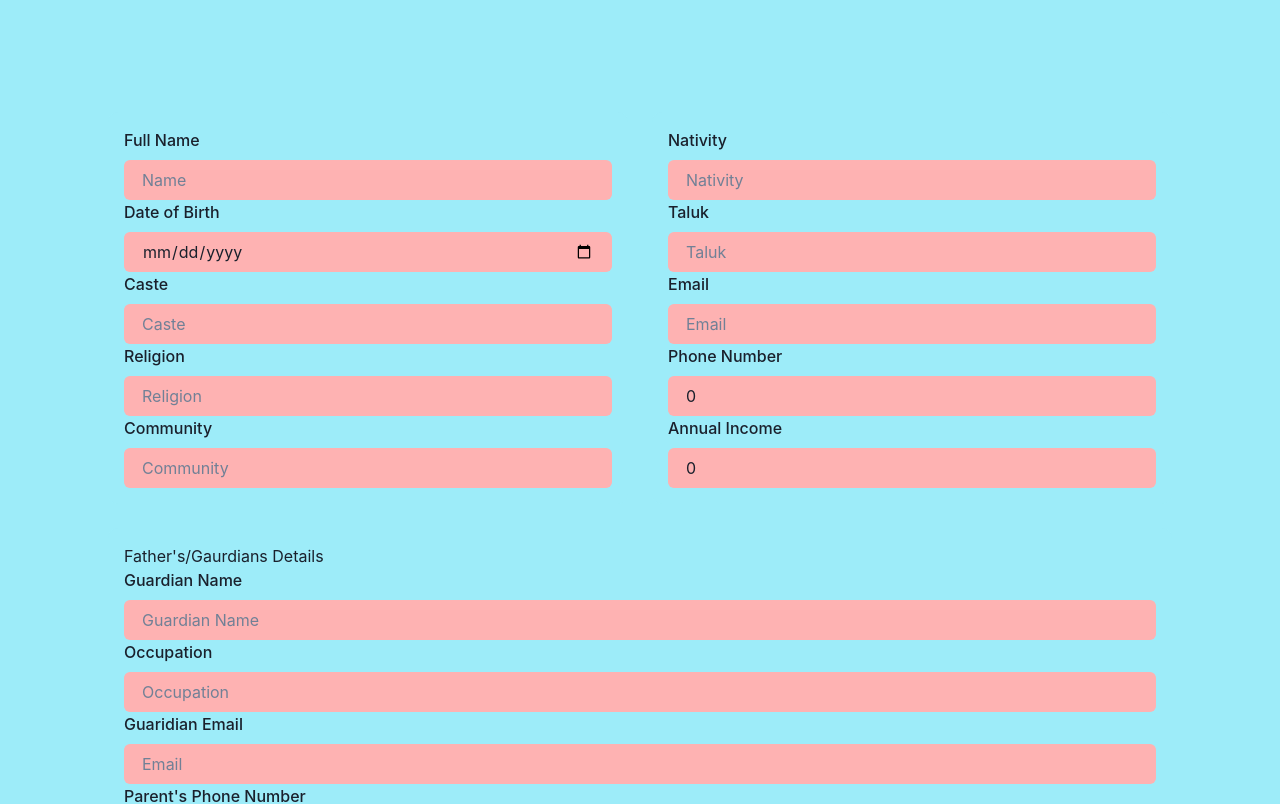
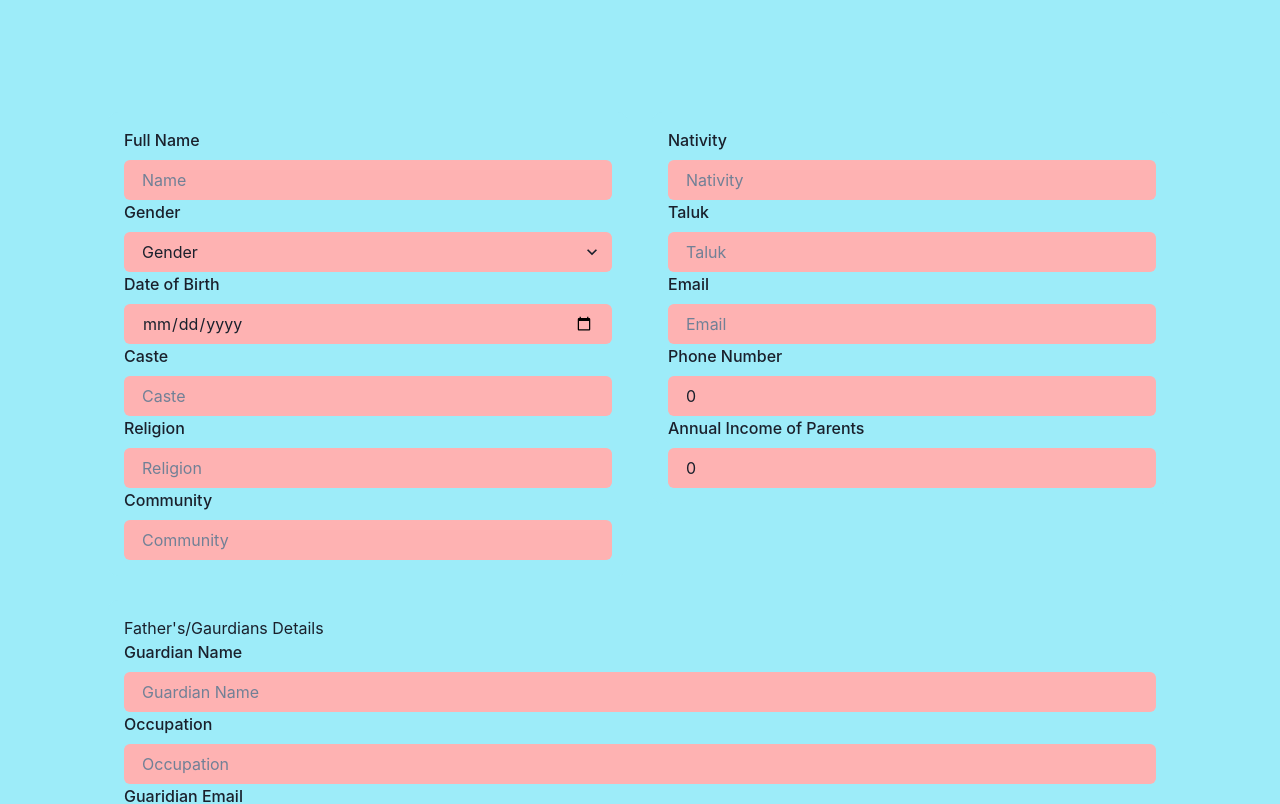
Before and after one commit to hacksh4w/test, a React (Vite) app: page / in a window 1280 px wide. Shown: the top 804 px of the page. Built offline with nearby package versions, Linux system fonts and the light colour scheme; what @react-pdf/renderer would draw is missing.

Commit message:
adds custom select components and gender option

```diff
--- a/src/TryForm.tsx
+++ b/src/TryForm.tsx
@@ -12,8 +12,10 @@ import { PDFViewer } from '@react-pdf/renderer';
 import { DevTool } from "@hookform/devtools";
 import CInput from "./components/CI";
 import { FormValues } from "./types";
+import Options from "./components/Options";
 const defaultValues: FormValues = {
   studName: "",
+  gender: "",
   email: "",
   caste: "",
   religion: "",
@@ -131,7 +133,7 @@ export const TryForm = () => {
       //onReset();
     }
   }, [isSubmitSuccessful, reset]);
-
+  const genderOptions: string[] = ['M', 'F', 'Other']
   return (
     <>
       <form
@@ -172,6 +174,15 @@ export const TryForm = () => {
                 errors={errors.studName}
                 register={register}
                 //{...register('studName')}
+              />
+              <Options
+                id="gender"
+                name="gender"
+                label="Gender"
+                placeholder="Gender"
+                items={genderOptions}
+                errors={errors.gender}
+                register={register}
               />
               <CInput
                 id="dob"
@@ -261,7 +272,7 @@ export const TryForm = () => {
               />
               <CInput
                 id="annualIncome"
-                label="Annual Income"
+                label="Annual Income of Parents"
                 placeholder="Annual Income"
                 type="number"
                 name="annualIncome"
--- /dev/null
+++ b/src/components/Options.tsx
@@ -0,0 +1,72 @@
+import {
+  Input as ChakraInput,
+  FormLabel,
+  FormControl,
+  InputProps as ChakraInputProps,
+  FormErrorMessage,
+} from "@chakra-ui/react";
+import {
+  FieldError,
+  // FieldErrorsImpl, Merge
+} from "react-hook-form";
+import { UseFormRegister } from "react-hook-form";
+import { FormValues } from "../types";
+import { forwardRef } from "@chakra-ui/react";
+import { Select } from "@chakra-ui/react";
+import React from "react";
+
+interface InputProps extends ChakraInputProps {
+  name: keyof FormValues;
+  req?: string;
+  label?: string;
+  items:string[];
+  placeholder?: string;
+  register: UseFormRegister<FormValues>;
+  errors?: FieldError | undefined;
+  type?: "email" | "text" | "tel" | "date" | "select" | string;
+  pattern?: string;
+}
+const Options: React.FC<InputProps> = forwardRef(
+  (
+    {
+      name,
+    //   type,
+      label,
+      pattern,
+      items,
+      register = () => {},
+      placeholder,
+      errors = null,
+      ...rest
+    },
+    ref
+  ) => {
+    return (
+      <FormControl isInvalid={!!errors}>
+        {label && <FormLabel htmlFor={name}>{label}</FormLabel>}
+        <Select
+          name={name as string}
+          id={name as string}
+          placeholder={placeholder}
+          focusBorderColor="grey.700"
+          bgColor="red.200"
+          isRequired={true}
+          variant="filled"
+          _hover={{
+            bgColor: "grey.300",
+          }}
+          {...(name && register(name, { required: rest.required }))}
+        //   {...rest}
+        >
+            {items.map((value, index)=>{
+                return(
+                    <option value={value} key={index}>{value}</option>
+                );
+            })}
+        </Select>
+      </FormControl>
+    );
+  }
+);
+
+export default Options;
--- a/src/schema.ts
+++ b/src/schema.ts
@@ -11,6 +11,11 @@ const schema = yup.object().shape({
     .max(30)
     .required(fieldRequired)
     .matches(/^[a-z ,.'-]+$/i, `Name ${canOnlyContain}`),
+    gender: yup
+    .string()
+    .trim()
+    .max(5)
+    .required(fieldRequired),
     //Native Details
   caste: yup
     .string()
--- a/src/types.ts
+++ b/src/types.ts
@@ -2,6 +2,7 @@
 export interface FormValues {
     studName: string;
     email: string;
+    gender: string;
     // bloodGrp :   <Select />
     caste: string;
     religion: string;
```
